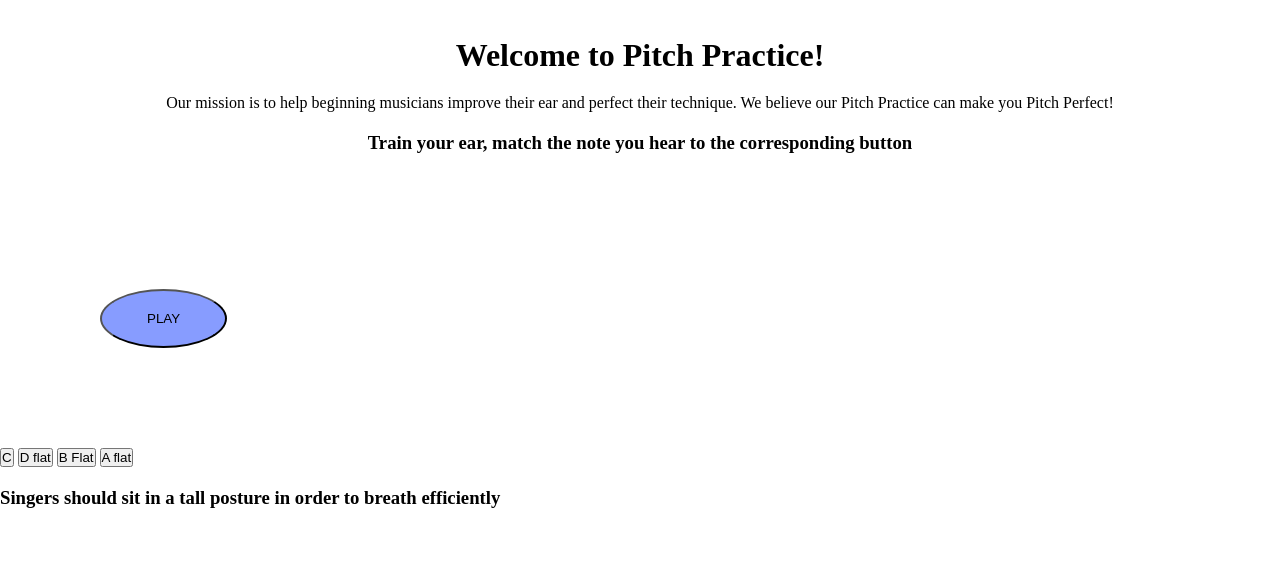
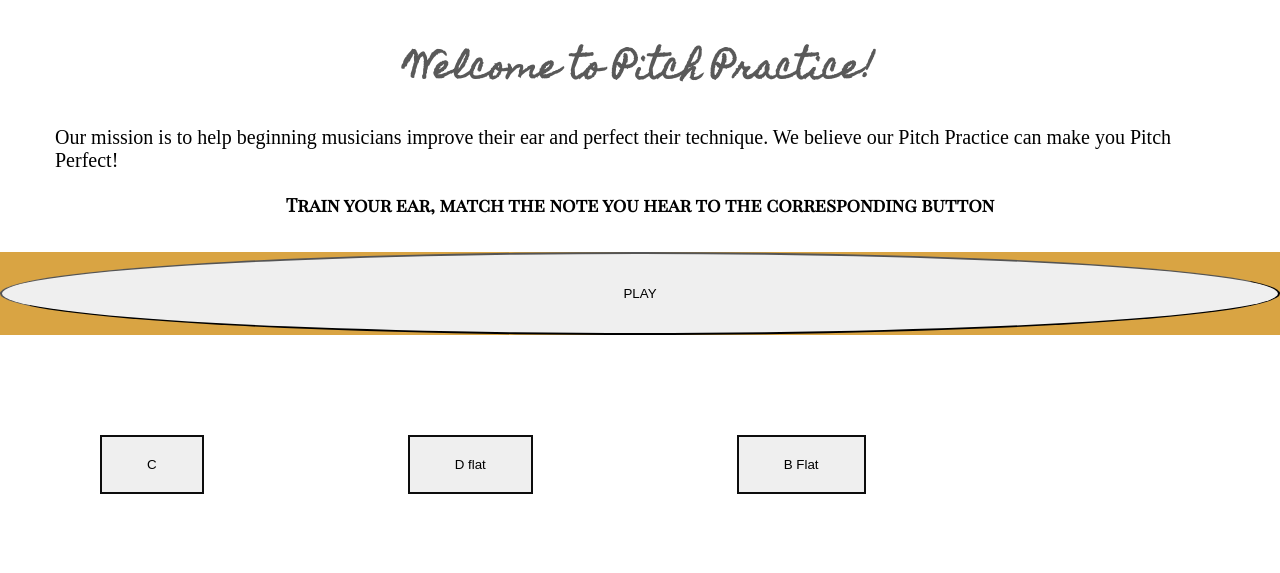
Before and after one commit to megmgleason/PitchPit, a plain HTML site: page index.html in a window 1280 px wide. Shown: the part 227-800 px from the top of the page. Drawn offline with Linux system fonts and the light colour scheme; a web font is replaced by a local one.

Commit message:
Final Commit

```diff
--- a/index.html
+++ b/index.html
@@ -1,6 +1,9 @@
 <!DOCTYPE html>
 <html lang ="en" dir ="ltr">
   <head>
+    <link href="https://fonts.googleapis.com/css?family=Homemade+Apple&display=swap" rel="stylesheet">
+    <link href="https://fonts.googleapis.com/css?family=Playfair+Display+SC&display=swap" rel="stylesheet">
+    <link href="https://fonts.googleapis.com/css?family=Arapey&display=swap" rel="stylesheet">
     <meta charset = "utf-8">
     <title></title>
   </head>
@@ -27,8 +30,10 @@
               audio.play();
          }
        </script>
+     <div class="codepen">
        <input type="button" value="PLAY"  onclick="play()">
        <audio id="audioBFlat" src="Bflat.wav" ></audio>
+      </div>
 
 
       <div class="firstRound">
@@ -45,12 +50,12 @@
 
 <script type="text/javascript">
   function correct(){
-    alert("Good job! That was correct")
+    alert("Good job! That was correct.")
 
 };
 
 function wrong(){
-  alert("That ain't it chief")
+  alert("Hmmm... that wasn't it, try again.")
 }
 </script>
 
@@ -66,8 +71,10 @@ function wrong(){
              audio.play();
         }
       </script>
+    <div class="codepen">
       <input type="button" value="PLAY"  onclick="play1()">
       <audio id="audioG" src="Gnote.wav" ></audio>
+    </div>
         <div class="secondRound">
             <button id="secondRoundG" onclick = "correct();">G</button>
             <button id="secondRoundGSharp" onclick = "wrong();">G sharp</button>
@@ -88,8 +95,10 @@ function wrong(){
             audio.play();
        }
      </script>
+   <div class="codepen">
      <input type="button" value="PLAY"  onclick="play2()">
      <audio id="audioD" src="Dnote.wav" ></audio>
+  </div>
       <audio class = "audio" src="Dnote.wav"></audio>
         <div class="thirdRound">
             <button id="thirdRoundE" onclick = "wrong();">E</button>
@@ -112,8 +121,12 @@ function wrong(){
           audio.play();
      }
    </script>
+
+ <div class="codepen">
    <input type="button" value="PLAY"  onclick="play3()">
    <audio id="audioA" src="Anote.wav" ></audio>
+ </div>
+
     <audio class = "audio" src="Anote.wav"></audio>
         <div class="fourthRound">
             <button id="fourthRoundA" onclick = "correct();">A</button>
@@ -136,8 +149,12 @@ function wrong(){
              audio.play();
         }
       </script>
+    <div class="codepen">
       <input type="button" value="PLAY"  onclick="play4()">
       <audio id="audioFsharp" src="Fsharp.wav" ></audio>
+    </div>
+
+    <h3>Pro Tip-Flutists: Relax! If the embouchure is too tight the sound is pinched, small and flat.</h3>
 
         <div class="fifthRound">
             <button id="fifthRoundGSharp" onclick = "wrong();">G Sharp</button>
@@ -147,6 +164,7 @@ function wrong(){
             <p></p>
         </div>
 </div>
+<h3>Bass Guitarists: TONE IS IN THE HANDS- You can go from a dull thud to a sharp, funky punch simply by choosing where along the string you pick it and how aggressively you hit it. </h3>
 
 <script type="text/javascript" src ="index.js"></script>
 <!-- <script src="https://ajax.googleapis.com/ajax/libs/jquery/3.4.1/jquery.min.js"></script> -->
--- a/style.css
+++ b/style.css
@@ -11,18 +11,41 @@
   margin:35px;
 }
 
+h1{
+  font-family: 'Homemade Apple', cursive;
+  color:#595959;
+}
+
+h3{
+  font-family: 'Playfair Display SC', serif;
+  text-align:center;
+  /* display:flex;
+  display-text:center; */
+}
+
+
+h2{
+    font-family: 'Playfair Display SC', serif;
+    margin: 100px;
+}
+
 p{
   margin:20px;
+
 }
 
+/* .thirdRound{
+  display:flex;
+  justify-content:center;
+} */
 
 input{
   border-radius: 50%;
   padding: 32px 16px;
-  display:flex;
+  /* display:flex;
   justify-content: flex-end;
   flex-direction:column;
-  background-color:  #879CFF
+  background-color:  #879CFF */
 }
 
 #oof{
@@ -30,14 +53,34 @@ input{
   height:225px
 }
 
-input{
+button{
+  padding: 20px 45px;
+  margin: 100px;
+  border: 2px solid;
+  border-color: #0D0D0D
+}
+
+.codepen{
+  display:flex;
+  justify-content: flex-end;
+  flex-direction: column;
+  background-color: #D9A443;
+
+}
+
+p{
+  margin:20px;
+  font-family: 'Arapey', serif;
+  font-size:20px;
+}
+/* input{
   padding: 20px 45px;
   margin: 100px;
   display:flex;
   direction: row;
   display:inline-table;
   justify-content: space-around;
-}
+} */
 
 /* #879CFF
 #7BABE8
```
